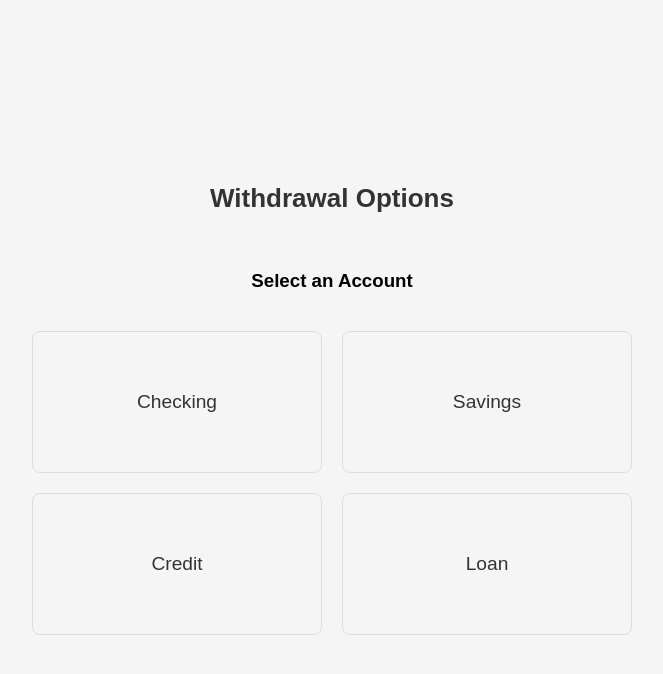
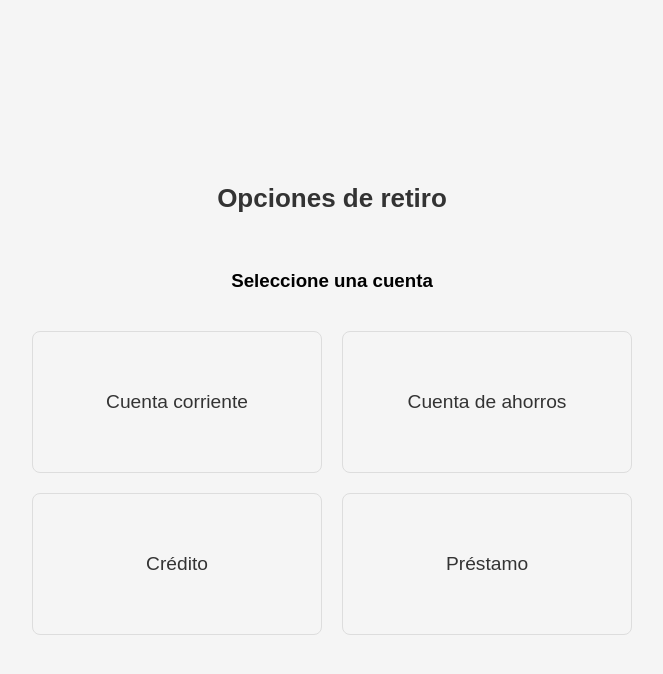
Before and after one commit to anasxyz/agile-group-project, a PHP site: the page made by Source Code/ATM/withdrawal_options.php in a window 1280 px wide. Shown: the top 674 px of the page, without its empty margins (308-971 px from the left). Run offline with PHP 8.4, Linux system fonts and the light colour scheme.

Commit message:
updated the page to support multiple langauges

```diff
--- a/Source Code/ATM/withdrawal_options.php
+++ b/Source Code/ATM/withdrawal_options.php
@@ -1,34 +1,41 @@
 <?php
 session_start(); // Ensure session is started to use session variables
+
+$_SESSION['language'] = 'es';
+$language = $_SESSION['language'] ?? 'en';
+
+$lang = include "../languages/{$language}.php";
 ?>
 
 <!DOCTYPE html>
 <html lang="en">
+
 <head>
   <meta charset="UTF-8">
   <meta name="viewport" content="width=device-width, initial-scale=1.0">
   <title>Withdrawal Options</title>
   <link rel="stylesheet" href="styles.css">
 </head>
+
 <body>
   <div class="container">
-    <h1>Withdrawal Options</h1>
-	<h3>Select an Account</h3>
+    <h1><?= $lang['withdrawal_options'] ?></h1>
+    <h3><?= $lang['select_account'] ?></h3>
 
     <div class="option" onclick="redirectToWithdrawalChoice('checking')">
-      <span>Checking</span>
+      <span><?= $lang['checking'] ?></span>
     </div>
 
     <div class="option" onclick="redirectToWithdrawalChoice('savings')">
-      <span>Savings</span>
+      <span><?= $lang['savings'] ?></span>
     </div>
 
     <div class="option" onclick="redirectToWithdrawalChoice('credit')">
-      <span>Credit</span>
+      <span><?= $lang['credit'] ?></span>
     </div>
 
     <div class="option" onclick="redirectToWithdrawalChoice('loan')">
-      <span>Loan</span>
+      <span><?= $lang['loan'] ?></span>
     </div>
   </div>
 
@@ -48,4 +55,5 @@ session_start(); // Ensure session is started to use session variables
 
   </script>
 </body>
+
 </html>
```
